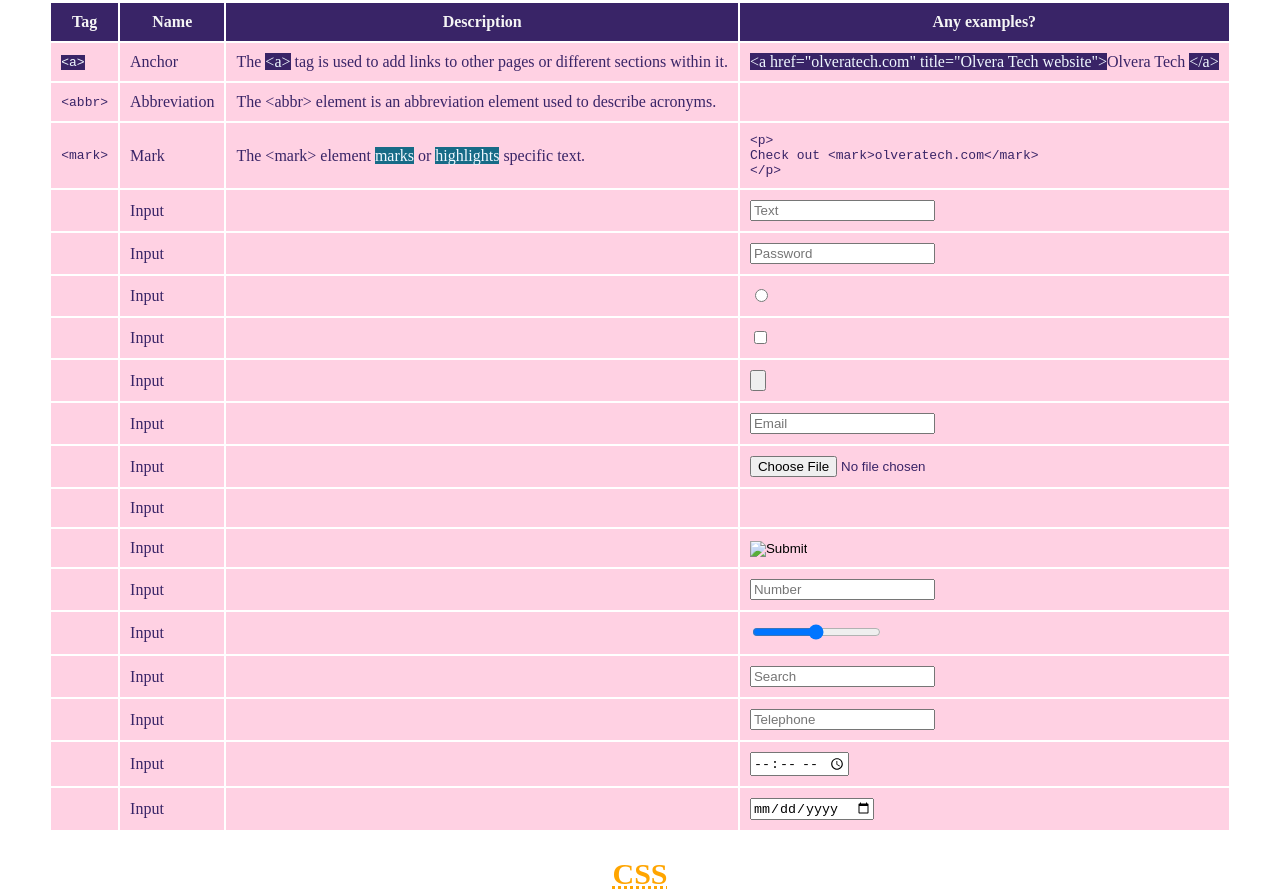
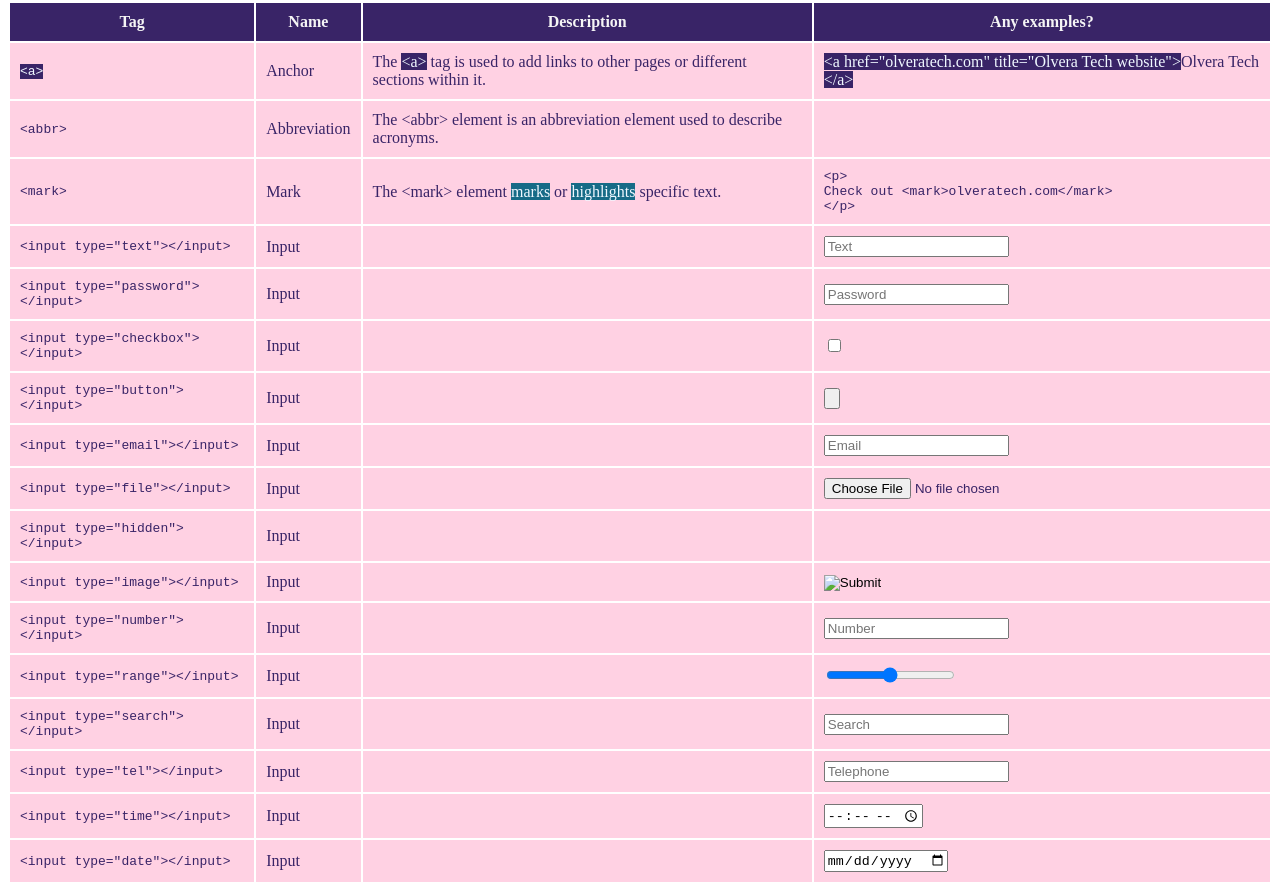
Before and after one commit to juanolveraruiz/cheatsheets, a plain HTML site: page index.html in a window 1280 px wide. Shown: the part 244-1138 px from the top of the page. Drawn offline with Linux system fonts and the light colour scheme.

Commit message:
added the input code in the tag column for the html table

```diff
--- a/index.html
+++ b/index.html
@@ -37,91 +37,85 @@
         </tr>
     <div class="input">
         <tr class="table-content">
-            <td class="code"></td>
+            <td class="code">&lt;input type="text"&gt;&lt;/input&gt;</td>
             <td>Input</td>
             <td></td>
             <td><input type="text" placeholder="Text"></td>
         </tr>
         <tr class="table-content">
-            <td class="code"></td>
+            <td class="code">&lt;input type="password"&gt;&lt;/input&gt;</td>
             <td>Input</td>
             <td></td>
             <td><input type="password" placeholder="Password"></td>
         </tr>
         <tr class="table-content">
-            <td class="code"></td>
-            <td>Input</td>
-            <td></td>
-            <td><input type="radio"></td>
-        </tr>
-        <tr class="table-content">
-            <td class="code"></td>
+            <td class="code">&lt;input type="checkbox"&gt;&lt;/input&gt;</td>
             <td>Input</td>
             <td></td>
             <td><input type="checkbox"></td>
         </tr>
         <tr class="table-content">
-            <td class="code"></td>
+            <td class="code">&lt;input type="button"&gt;&lt;/input&gt;</td>
             <td>Input</td>
             <td></td>
             <td><input type="button"></td>
         </tr>
         <tr class="table-content">
-            <td class="code"></td>
+            <td class="code">&lt;input type="email"&gt;&lt;/input&gt;</td>
             <td>Input</td>
             <td></td>
             <td><input type="email" placeholder="Email"></td>
         </tr>
         <tr class="table-content">
-            <td class="code"></td>
+            <td class="code">&lt;input type="file"&gt;&lt;/input&gt;</td>
             <td>Input</td>
             <td></td>
             <td><input type="file"></td>
         </tr>
         <tr class="table-content">
-            <td class="code"></td>
+            <td class="code">&lt;input type="hidden"&gt;&lt;/input&gt;</td>
             <td>Input</td>
             <td></td>
             <td><input type="hidden" placeholder="Hidden"></td>
         </tr>
         <tr class="table-content">
-            <td class="code"></td>
+            <td class="code">&lt;input type="image"&gt;&lt;/input&gt;</td>
             <td>Input</td>
             <td></td>
             <td><input type="image"></td>
         </tr>
         <tr class="table-content">
-            <td class="code"></td>
+            <td class="code">&lt;input type="number"&gt;&lt;/input&gt;</td>
             <td>Input</td>
             <td></td>
             <td><input type="number" placeholder="Number"></td>
         </tr>
         <tr class="table-content">
-            <td class="code"></td>
+            <td class="code">&lt;input type="range"&gt;&lt;/input&gt;</td>
             <td>Input</td>
             <td></td>
             <td><input type="range"></td>
         </tr>
         <tr class="table-content">
-            <td class="code"></td>
+            <td class="code">&lt;input type="search"&gt;&lt;/input&gt;</td>
             <td>Input</td>
             <td></td>
             <td><input type="search" placeholder="Search"></td>
         </tr>
         <tr class="table-content">
-            <td class="code"></td>
+            <td class="code">&lt;input type="tel"&gt;&lt;/input&gt;</td>
             <td>Input</td>
             <td></td>
             <td><input type="tel" placeholder="Telephone"></td>
         </tr>
         <tr class="table-content">
-            <td class="code"></td>
+            <td class="code">&lt;input type="time"&gt;&lt;/input&gt;</td>
             <td>Input</td>
             <td></td>
             <td><input type="time"></td>
         </tr>
         <tr class="table-content">
-            <td class="code"></td>
+            <td class="code">&lt;input type="date"&gt;&lt;/input&gt;</td>
             <td>Input</td>
             <td></td>
             <td><input type="date"></td>
```
